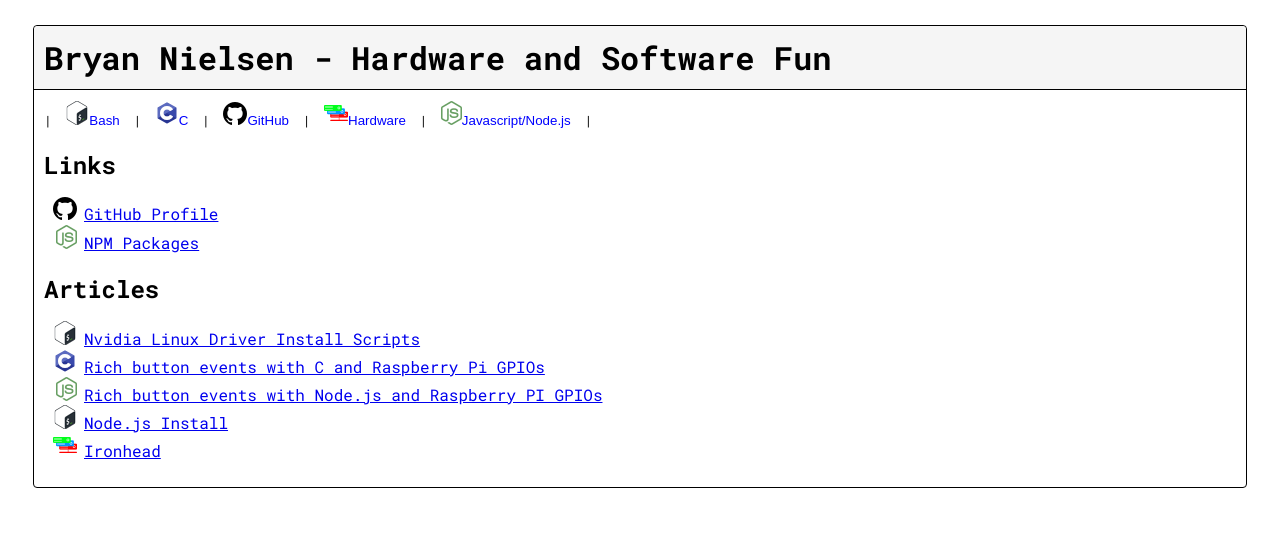
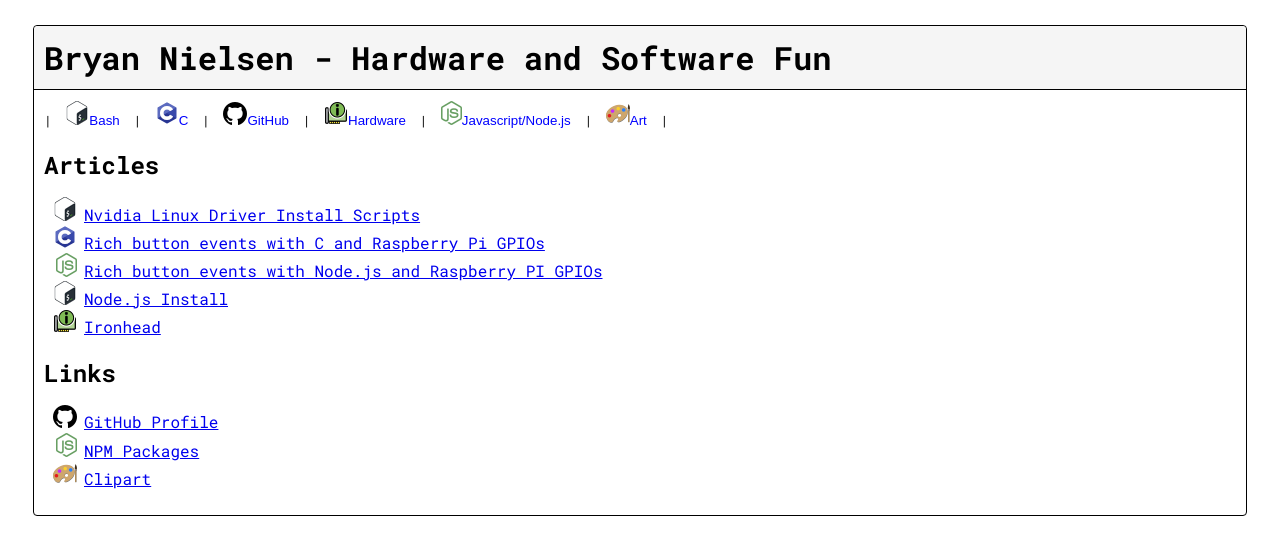
Before and after one commit to bnielsen1965/bnielsen1965.github.io, a plain HTML site: page index.html in a window 1280 px wide. Drawn offline with Linux system fonts and the light colour scheme.

Commit message:
Add clip art link.

```diff
--- a/css/index.css
+++ b/css/index.css
@@ -35,10 +35,13 @@ li.icon-group-bash {
   list-style-image: url(../icons/bash-24.png);
 }
 li.icon-group-hardware {
-  list-style-image: url(../icons/server-24.png);
+  list-style-image: url(../icons/hardware-24.png);
 }
 li.icon-group-github {
   list-style-image: url(../icons/github-24.png);
+}
+li.icon-group-art {
+  list-style-image: url(../icons/art-24.png);
 }
 
 .box {
--- a/index.html
+++ b/index.html
@@ -21,16 +21,11 @@
         <button class="icon-select icon-group-bash"><img src="icons/bash-24.png" class="icon" title="Bash">Bash</button> |
         <button class="icon-select icon-group-c"><img src="icons/c-24.png" class="icon" title="C">C</button> |
         <button class="icon-select icon-group-github"><img src="icons/github-24.png" class="icon" title="GitHub">GitHub</button> |
-        <button class="icon-select icon-group-hardware"><img src="icons/server-24.png" class="icon" title="Hardware">Hardware</button> |
+        <button class="icon-select icon-group-hardware"><img src="icons/hardware-24.png" class="icon" title="Hardware">Hardware</button> |
         <button class="icon-select icon-group-javascript"><img src="icons/nodejs-24.png" class="icon" title="Node.js">Javascript/Node.js</button> |
+        <button class="icon-select icon-group-art"><img src="icons/art-24.png" class="icon" title="Art">Art</button> |
       </span>
       <br>
-
-      <h2>Links</h2>
-      <ul class="icon">
-        <li class="icon-li icon-group-github"><a href="https://github.com/bnielsen1965">GitHub Profile</a></li>
-        <li class="icon-li icon-group-javascript"><a href="https://www.npmjs.com/~bnielsen">NPM Packages</a></li>
-      </ul>
 
       <h2>Articles</h2>
       <ul class="icon">
@@ -40,6 +35,13 @@
         <li class="icon-li icon-group-bash"><a href="articles/nodejs-install/index.html">Node.js Install</a></li>
         <li class="icon-li icon-group-hardware"><a href="articles/ironhead/index.html">Ironhead</a></li>
       </ul>
+
+      <h2>Links</h2>
+      <ul class="icon">
+        <li class="icon-li icon-group-github"><a href="https://github.com/bnielsen1965">GitHub Profile</a></li>
+        <li class="icon-li icon-group-javascript"><a href="https://www.npmjs.com/~bnielsen">NPM Packages</a></li>
+        <li class="icon-li icon-group-art"><a href="https://github.com/bnielsen1965/clipart">Clipart</a></li>
+      </ul>
     </div>
   </div>
 
```
Also changed, not shown: icons/art-24.png (added), icons/hardware-24.png (added).
